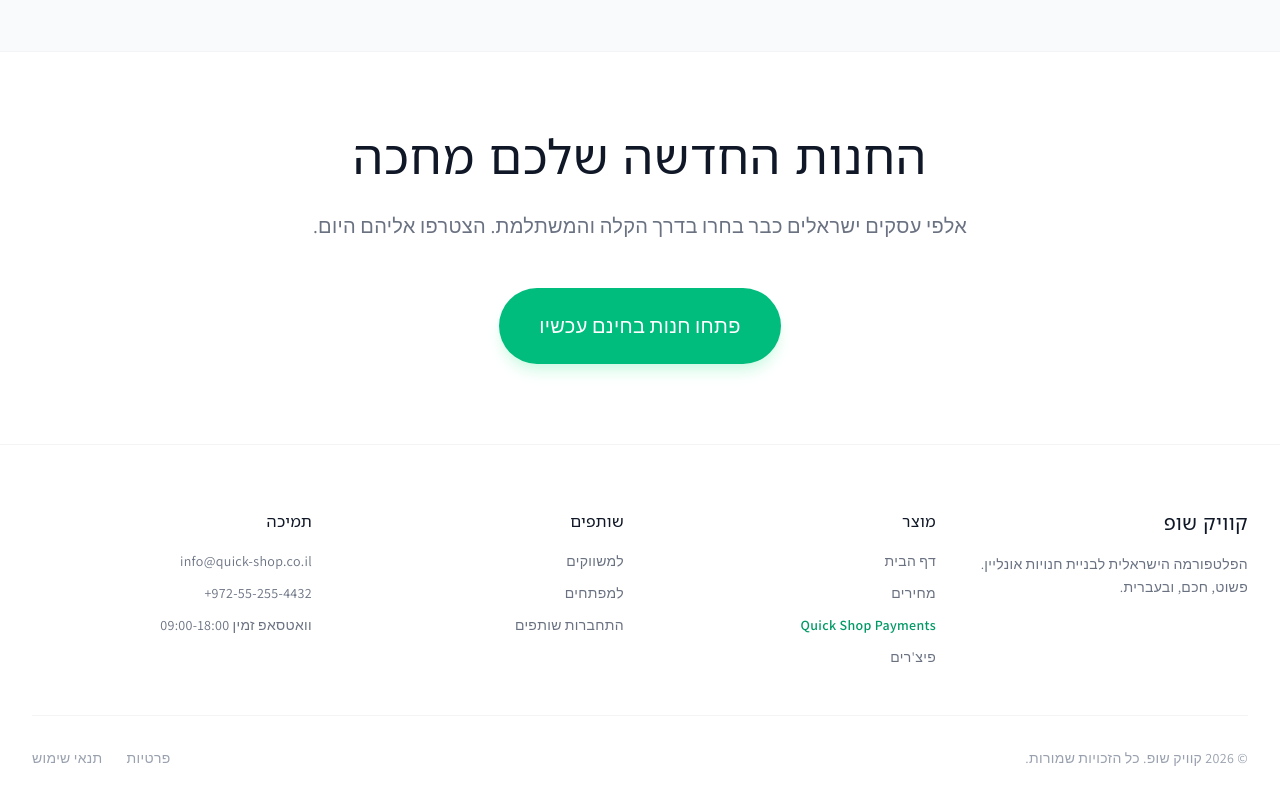
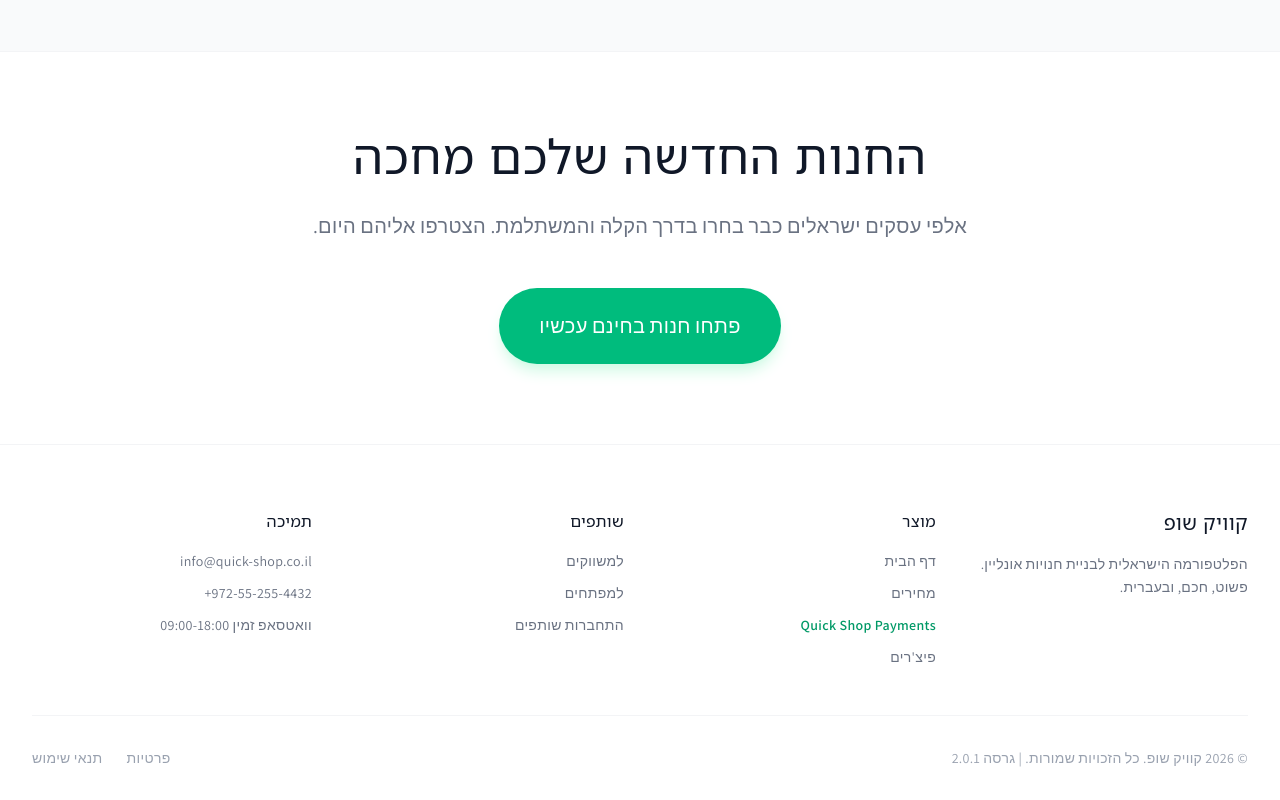
Before and after one commit to itadmit/quickshop10, a Next.js app: page / in a window 1280 px wide. Shown: the part 7362-8162 px from the top of the page. Built offline with nearby package versions, Linux system fonts and the light colour scheme.

Commit message:
chore: Add version 2.0.1 to footer

```diff
--- a/src/components/landing/LandingFooter.tsx
+++ b/src/components/landing/LandingFooter.tsx
@@ -50,7 +50,7 @@ export function LandingFooter() {
         </div>
 
         <div className="border-t border-gray-100 pt-8 flex flex-col md:flex-row justify-between items-center gap-4 text-sm text-gray-400">
-          <p>© {new Date().getFullYear()} קוויק שופ. כל הזכויות שמורות.</p>
+          <p>© {new Date().getFullYear()} קוויק שופ. כל הזכויות שמורות. | גרסה 2.0.1</p>
           <div className="flex gap-6">
             <Link href="/privacy" className="hover:text-gray-600">פרטיות</Link>
             <Link href="/terms" className="hover:text-gray-600">תנאי שימוש</Link>
```
